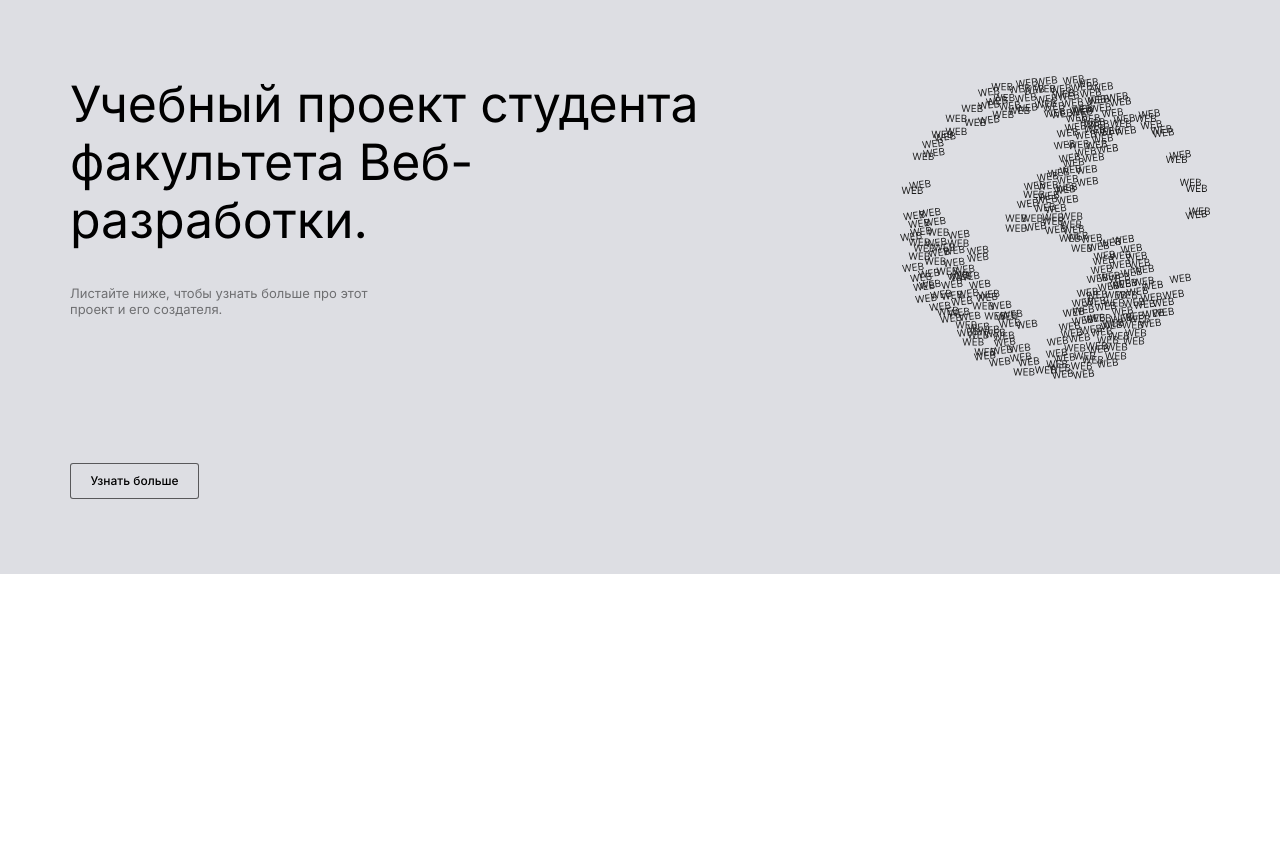
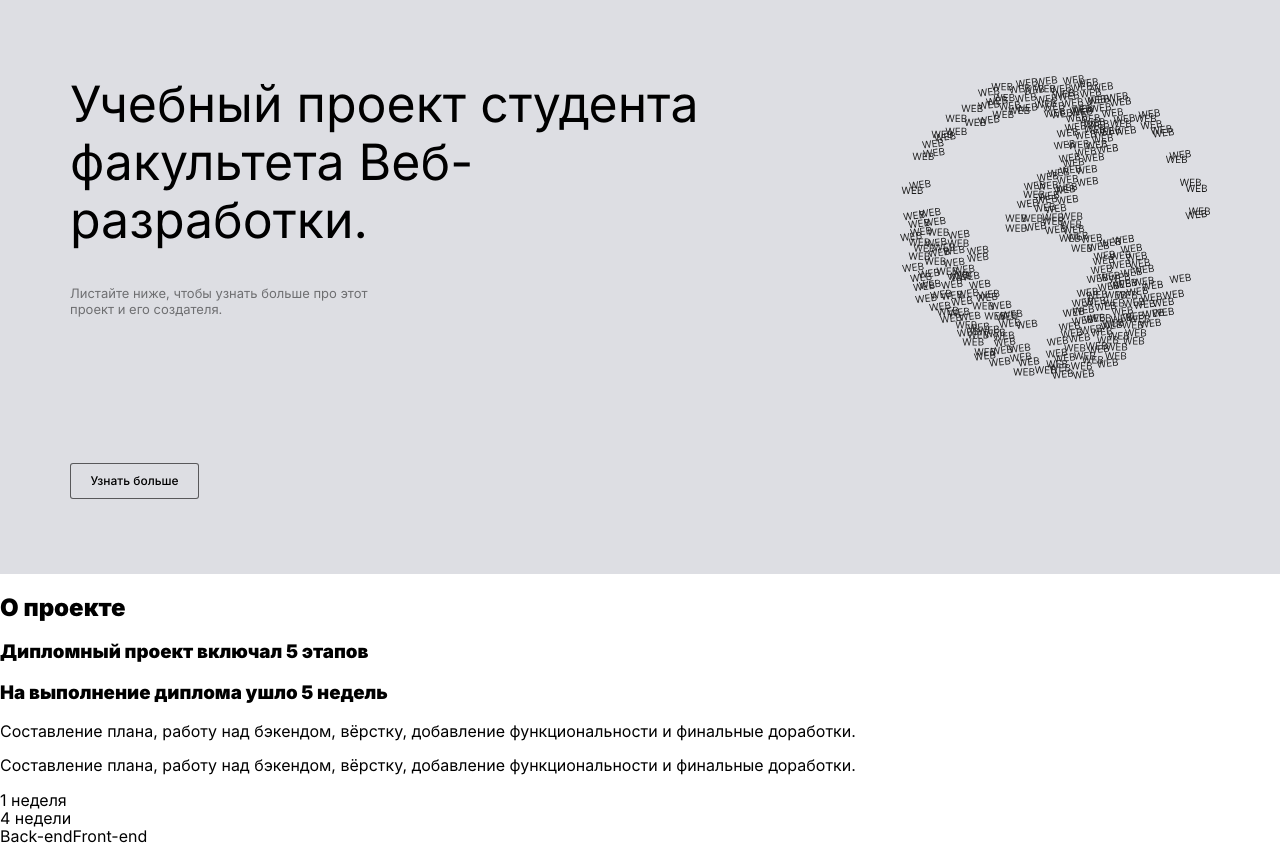
Before and after one commit to Methanoy/movies-explorer-frontend, a React (Create React App) app: page / in a window 1280 px wide. Before the commit the page ends 800 px from the top, so only its background shows below. Built offline with nearby package versions, Linux system fonts and the light colour scheme.

Commit message:
feat: add JSX to about-project block

```diff
--- /dev/null
+++ b/src/components/AboutProject/AboutProject.js
@@ -0,0 +1,22 @@
+import './AboutProject.css';
+
+function AboutProject() {
+
+  return (
+    <article className="about-project">
+        <h2 className="about-project__title">О проекте</h2>
+        <div className="about-project__text-container">
+            <h3>Дипломный проект включал 5 этапов</h3>
+            <h3>На выполнение диплома ушло 5 недель</h3>
+            <p>Составление плана, работу над бэкендом, вёрстку, добавление функциональности и финальные доработки.</p>
+            <p>Составление плана, работу над бэкендом, вёрстку, добавление функциональности и финальные доработки.</p>
+            <div>1 неделя</div>
+            <div>4 недели</div>
+            <span>Back-end</span>
+            <span>Front-end</span>
+        </div>
+    </article>
+  );
+}
+
+export default AboutProject;
--- a/src/components/Main/Main.js
+++ b/src/components/Main/Main.js
@@ -1,4 +1,5 @@
 import Promo from '../Promo/Promo';
+import AboutProject from '../AboutProject/AboutProject';
 import './Main.css';
 
 function Main() {
@@ -6,6 +7,7 @@ function Main() {
   return (
     <div className="main">
         <Promo />
+        <AboutProject />
     </div>
   );
 }
```
Also changed, not shown: src/components/AboutProject/AboutProject.css (added).
